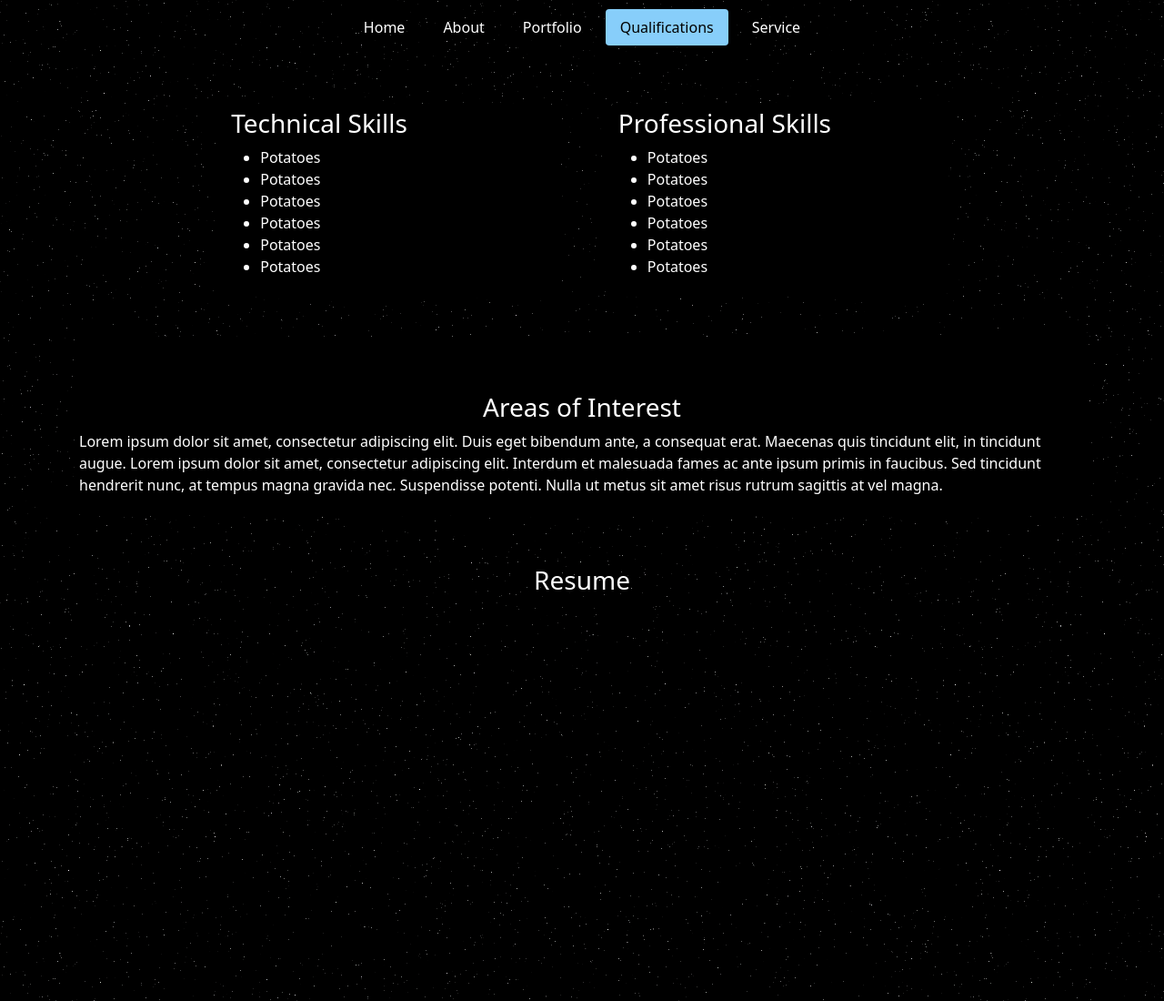
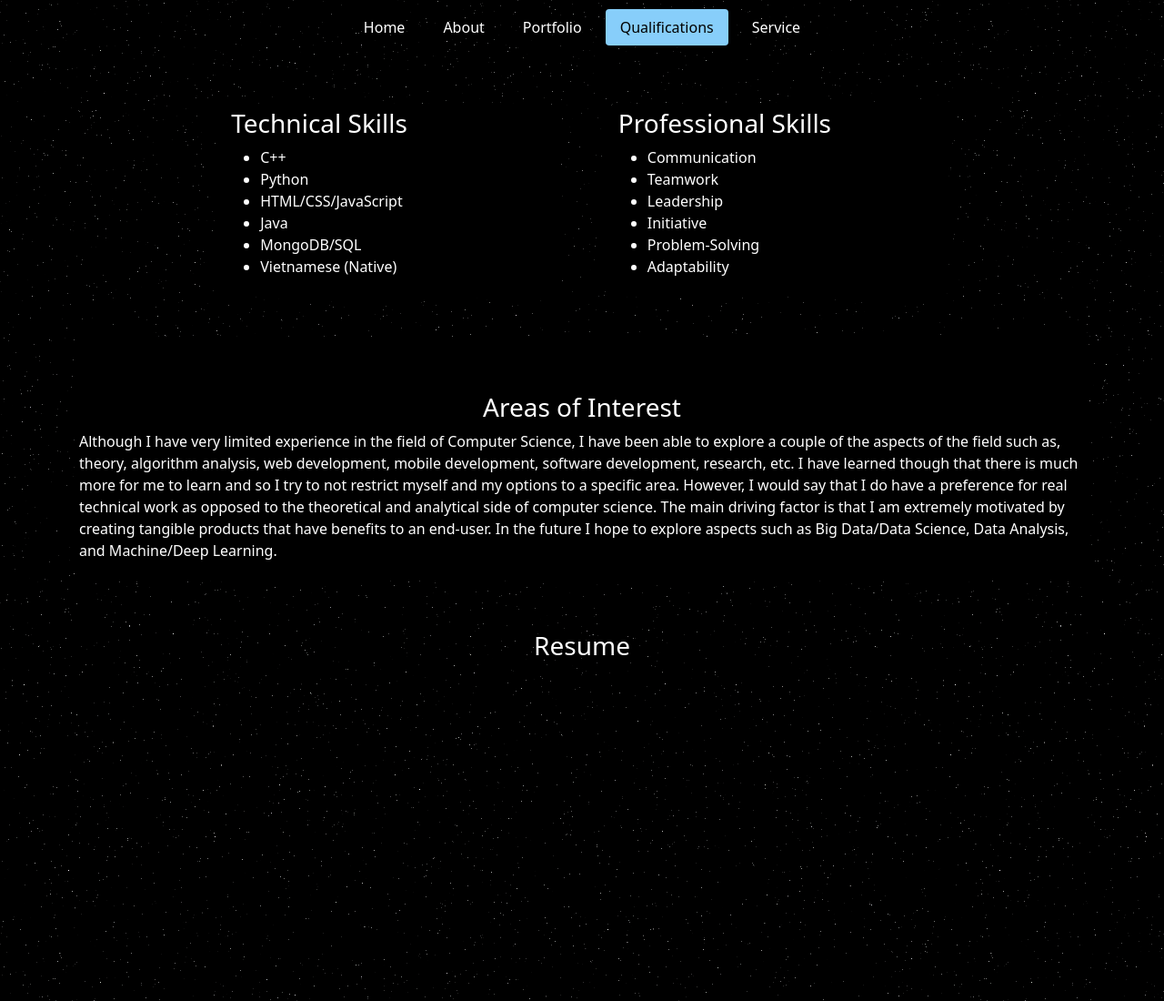
Before and after one commit to christophertran/Personal-Website, a plain HTML site: page qualifications.html in a window 1280 px wide. Shown: the top 1100 px of the page at 91% size. Drawn offline with nearby package versions, Linux system fonts and the light colour scheme.

Commit message:
Added info to qualifications page

```diff
--- a/qualifications.html
+++ b/qualifications.html
@@ -58,33 +58,37 @@
         <div class="technical-skills col-4">
           <h3>Technical Skills</h3>
           <ul class="technical-skills-list">
-            <li class="technical-skills-item">Potatoes</li>
-            <li class="technical-skills-item">Potatoes</li>
-            <li class="technical-skills-item">Potatoes</li>
-            <li class="technical-skills-item">Potatoes</li>
-            <li class="technical-skills-item">Potatoes</li>
-            <li class="technical-skills-item">Potatoes</li>
+            <li class="technical-skills-item">C++</li>
+            <li class="technical-skills-item">Python</li>
+            <li class="technical-skills-item">HTML/CSS/JavaScript</li>
+            <li class="technical-skills-item">Java</li>
+            <li class="technical-skills-item">MongoDB/SQL</li>
+            <li class="technical-skills-item">Vietnamese (Native)</li>
           </ul>
         </div>
         <div class="professional-skills col-4">
           <h3>Professional Skills</h3>
           <ul class="professional-skills-list">
-            <li class="professional-skills-item">Potatoes</li>
-            <li class="professional-skills-item">Potatoes</li>
-            <li class="professional-skills-item">Potatoes</li>
-            <li class="professional-skills-item">Potatoes</li>
-            <li class="professional-skills-item">Potatoes</li>
-            <li class="professional-skills-item">Potatoes</li>
+            <li class="professional-skills-item">Communication</li>
+            <li class="professional-skills-item">Teamwork</li>
+            <li class="professional-skills-item">Leadership</li>
+            <li class="professional-skills-item">Initiative</li>
+            <li class="professional-skills-item">Problem-Solving</li>
+            <li class="professional-skills-item">Adaptability</li>
           </ul>
         </div>
       </div>
 
       <div class="technical-aoi">
         <h3 class="text-center">Areas of Interest</h3>
-        <p>Lorem ipsum dolor sit amet, consectetur adipiscing elit. Duis eget bibendum ante, a consequat erat. Maecenas
-          quis tincidunt elit, in tincidunt augue. Lorem ipsum dolor sit amet, consectetur adipiscing elit. Interdum et
-          malesuada fames ac ante ipsum primis in faucibus. Sed tincidunt hendrerit nunc, at tempus magna gravida nec.
-          Suspendisse potenti. Nulla ut metus sit amet risus rutrum sagittis at vel magna.</p>
+        <p>Although I have very limited experience in the field of Computer Science, I have been able to explore a
+          couple of the aspects of the field such as, theory, algorithm analysis, web development, mobile development,
+          software development, research, etc. I have learned though that there is much more for me to learn and so I
+          try to not restrict myself and my options to a specific area. However, I would say that I do have a preference
+          for real technical work as opposed to the theoretical and analytical side of computer science. The main
+          driving factor is that I am extremely motivated by creating tangible products that have benefits to an
+          end-user. In the future I hope to explore aspects such as Big Data/Data Science, Data Analysis, and
+          Machine/Deep Learning. </p>
       </div>
 
       <div class="resume-display">
```
